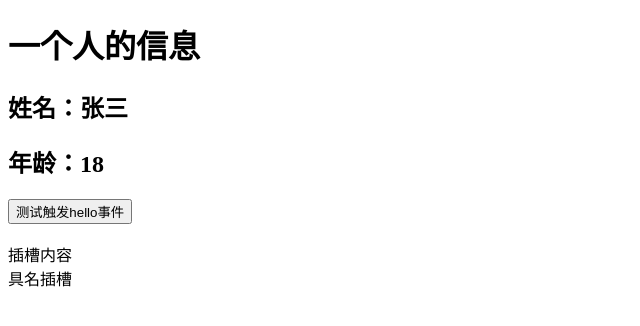
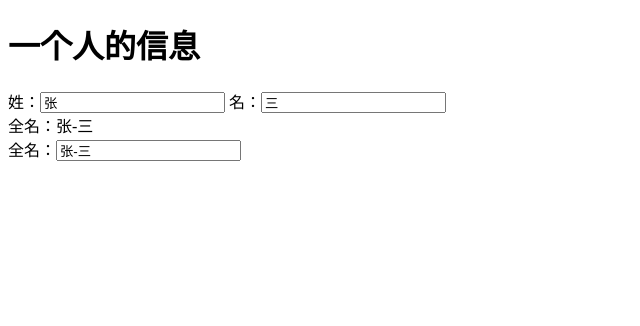
Before and after one commit to bulubulugaga/learnVue3, a Vue app: page / in a window 1280 px wide. Shown: the top 326 px of the page, without its empty margins (0-640 px from the left). Built offline with nearby package versions, Linux system fonts and the light colour scheme.

Commit message:
计算属性

```diff
--- a/src/App.vue
+++ b/src/App.vue
@@ -1,10 +1,5 @@
 <template>
-  <demo msg="你好啊" school="尚硅谷" @hello="showHelloMsg">
-    <span>插槽内容</span>
-    <template v-slot:slotA>
-      <span>具名插槽</span>
-    </template>
-  </demo>
+  <Demo />
 </template>
 
 <script>
@@ -13,15 +8,6 @@ export default {
   name: 'App',
   components: {
     Demo
-  },
-  setup() {
-    function showHelloMsg(value) {
-      console.log(`触发hello事件，接收的参数是${value}`);
-    }
-
-    return {
-      showHelloMsg
-    }
   }
 }
 </script>
--- a/src/components/Demo.vue
+++ b/src/components/Demo.vue
@@ -1,46 +1,49 @@
 <template>
   <h1>一个人的信息</h1>
-  <h2>姓名：{{ person.name }}</h2>
-  <h2>年龄：{{ person.age }}</h2>
-
-  <button @click="hello">测试触发hello事件</button>
+  姓：<input type="text" v-model="person.firstName" />
+  名：<input type="text" v-model="person.lastName" />
   <br />
+  <!-- 全名：<span>{{ fullName }}</span> -->
+  全名：<span>{{ person.fullName }}</span>
   <br />
-  <slot></slot>
-  <br />
-  <slot name="slotA"></slot>
+  全名：<input type="text" v-model="person.fullName" />
 </template>
 
 <script>
-import { reactive } from 'vue'
+import { reactive, computed } from 'vue'
 export default {
   name: 'Demo',
-  props: ['msg', 'school'],
-  emits: ['hello'],
-  beforeCreate() {
-    // console.log('---beforeCreate---');
-  },
-  setup(props, context) {
-
-    // console.log('---setup---', this);
-
-    console.log(props);
-    console.log(context.attrs);  // 与vue2中$attrs相似
-    console.log(context.emit);  // 触发自定义事件
-    console.log(context.slots);  // 插槽
-
+  setup() {
     let person = reactive({
-      name: '张三',
-      age: 18
+      firstName: '张',
+      lastName: '三'
     })
 
-    function hello() {
-      context.emit('hello', 666);
-    }
+    // let fullName = computed(() => {
+    //   return `${person.firstName}-${person.lastName}`;
+    // })
+
+    // 相当于person的属性，直接追加在person上，由于有reactive，还是响应式
+    // person.fullName = computed(() => {
+    //   return `${person.firstName}-${person.lastName}`;
+    // })
+
+    // 考虑读和写时
+    person.fullName = computed({
+      get() {
+        return `${person.firstName}-${person.lastName}`;
+      },
+      set(value) {
+        // console.log(value);   // fullName
+        const nameArr = value.split('-');
+        person.firstName = nameArr[0];
+        person.lastName = nameArr[1];
+      }
+    })
 
     return {
       person,
-      hello
+      // fullName
     }
   }
 }
```
Also changed, not shown: notes/02常用CompositionApi.md (+25 -0 lines).
